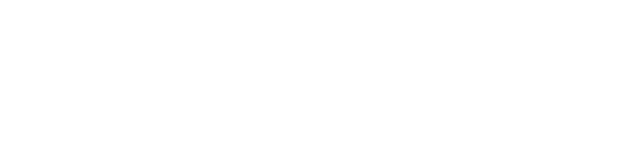
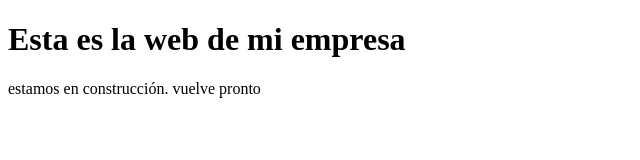
Before and after one commit to fedeerbes/nada, a plain HTML site: page index.html in a window 1280 px wide. Shown: the whole page, without its empty margins (0-640 px from the left). Drawn offline with Linux system fonts and the light colour scheme.

Commit message:
estamos en contrucción

```diff
--- a/index.html
+++ b/index.html
@@ -5,6 +5,7 @@
   <title>PaginaCliente</title>
 </head>
 <body>
-
+  <h1>Esta es la web de mi empresa</h1>
+  <p>estamos en construcción. vuelve pronto</p>
 </body>
 </html>
```
